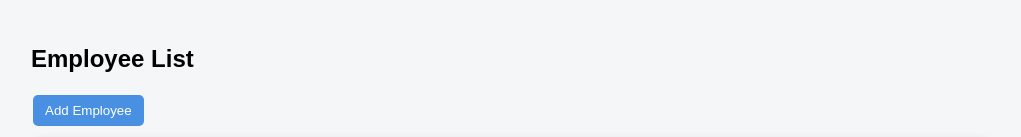
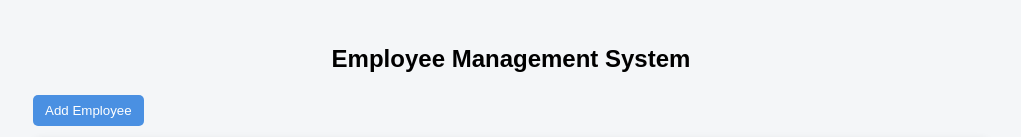
Before and after one commit to Sakthipriya07/employee-management, a React (Vite) app: page / in a window 1280 px wide. Shown: the top 137 px of the page, without its empty margins (129-1150 px from the left). Built offline with nearby package versions, Linux system fonts and the light colour scheme; no server answers.

Commit message:
third commit

```diff
--- a/src/components/EmployeeList.jsx
+++ b/src/components/EmployeeList.jsx
@@ -22,7 +22,7 @@ function EmployeeList() {
 
   return (
     <div style={{ padding: "20px" }}>
-      <h2>Employee List</h2>
+      <center><h2>Employee Management System</h2></center>
 
       <button className="add" onClick={() => navigate("/add")}>
         Add Employee
```
